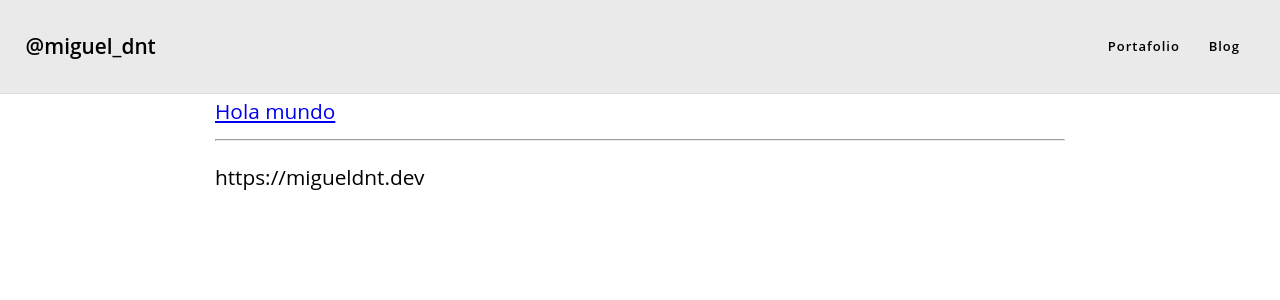
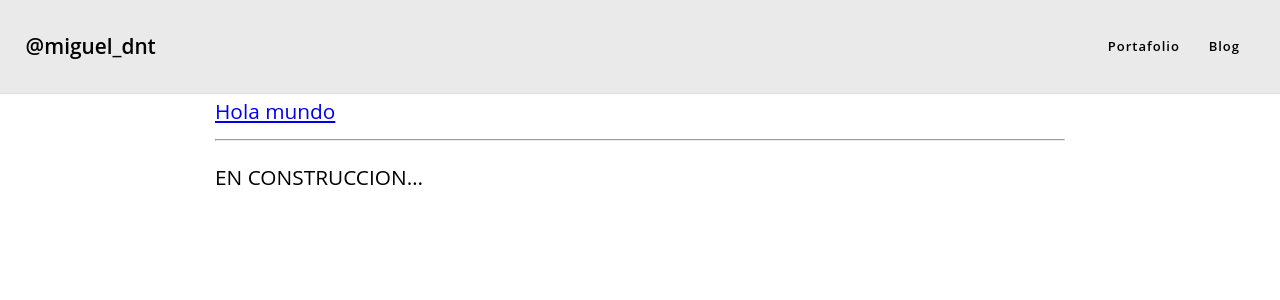
Before and after one commit to migueldnt/migueldnt.dev, a Jekyll site: the page built from index.md, in a window 1280 px wide. Shown: the top 300 px of the page. Built offline with Jekyll 4.4.1, drawn with Linux system fonts in a browser that asks for light colours.

Commit message:
agrega leyenda en construccion

```diff
--- a/index.md
+++ b/index.md
@@ -4,4 +4,4 @@ title: Miguel Angel Martinez Gonzalez
 ---
 
 
-{{site.url}}
+EN CONSTRUCCION...
```
